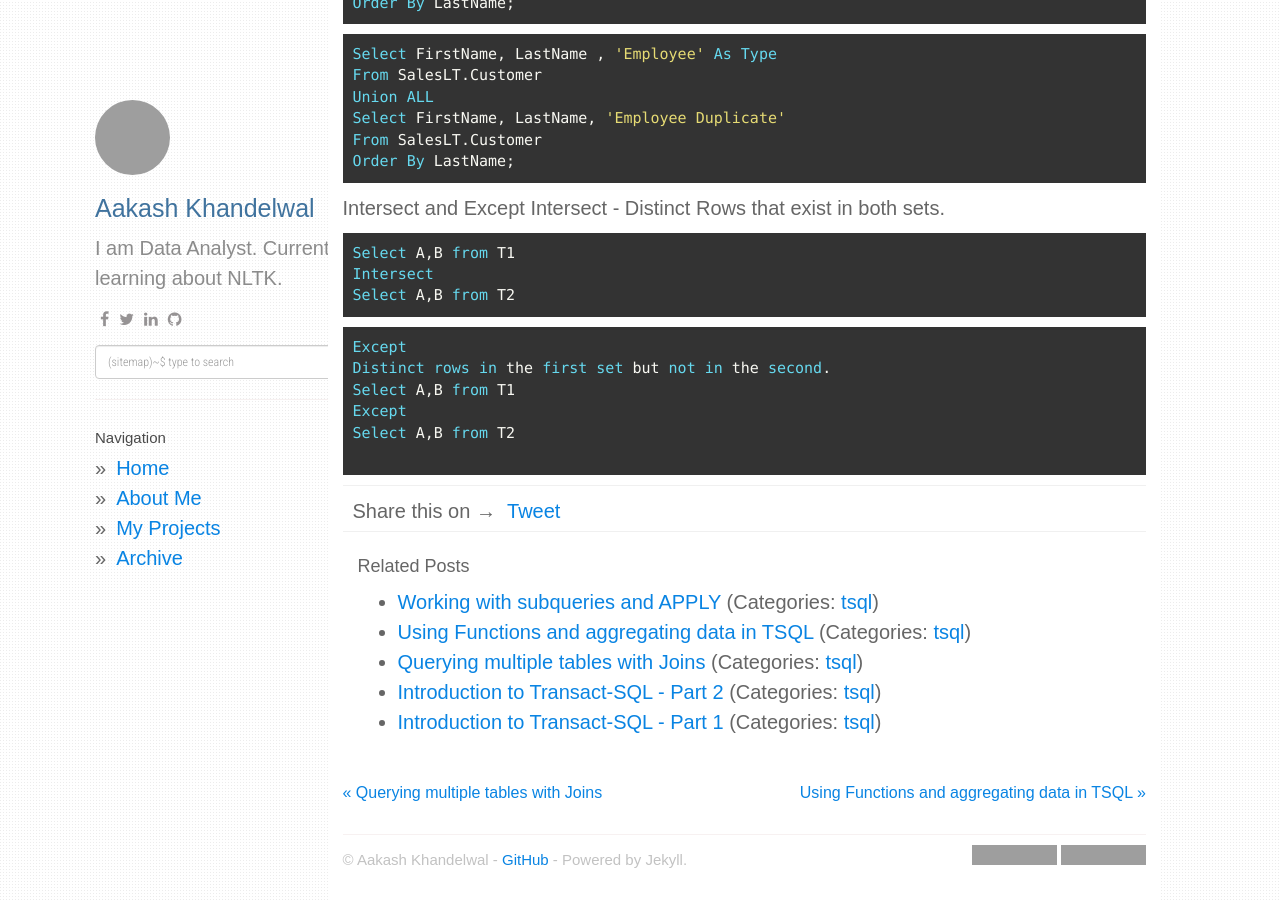
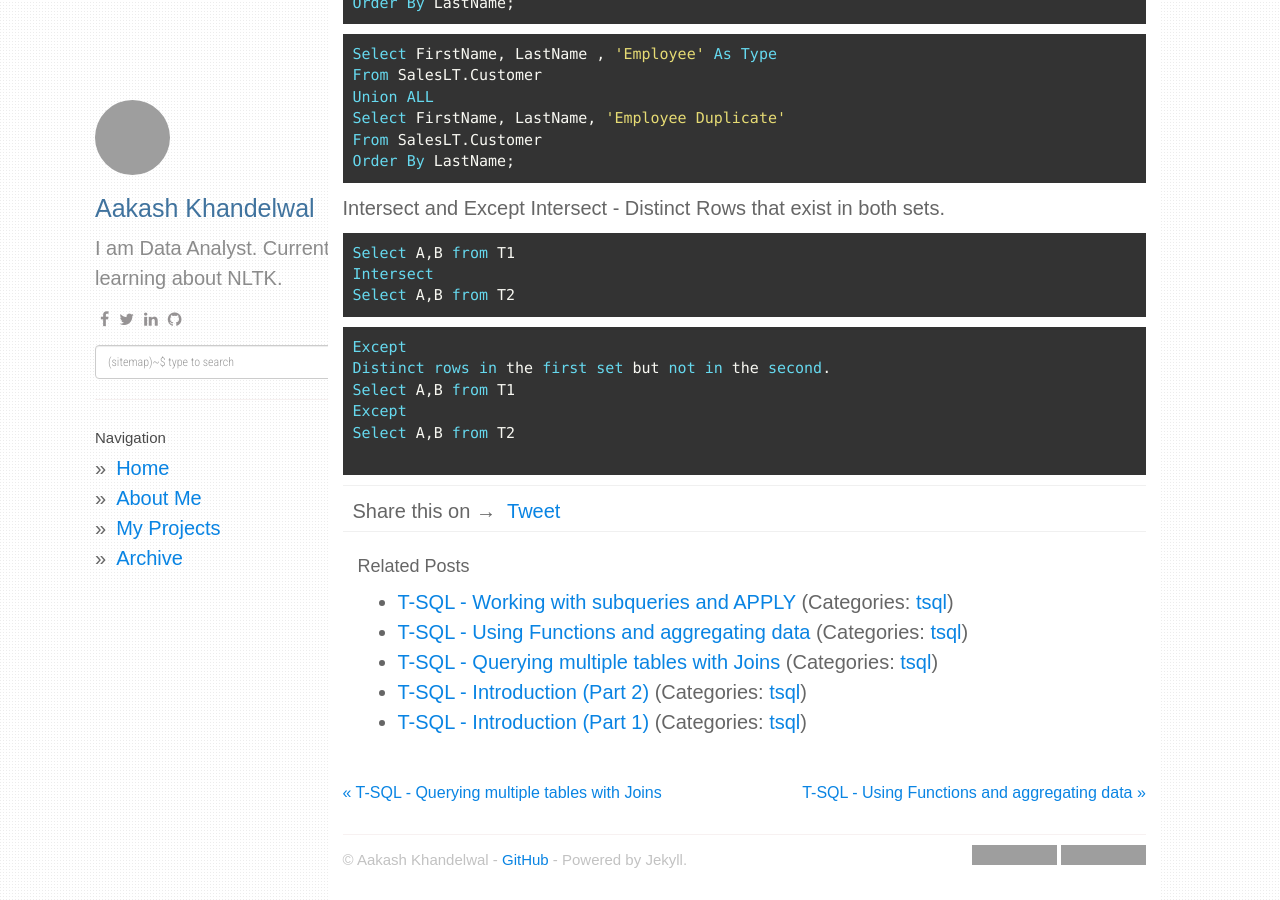
Before and after one commit to aakashkh/data-patterns, a Jekyll site: the page built from _posts/tsql/2019-3-08-TSQL-Set-Operations.md, in a window 1280 px wide and 900 px high, scrolled down 595 px, cut to the strip 0-900 px from the top of the window. Built offline with Jekyll 4.4.1, drawn with Linux system fonts in a browser that asks for light colours; nearby versions of some CDN libraries; comment, search, counter and statistics services are not loaded; some of the changed text lies outside the part shown; grey boxes are pictures that could not be loaded.

Commit message:
categoried TSQl posts

```diff
--- a/_posts/tsql/2019-3-06-Introduction-To-TSQL.md
+++ b/_posts/tsql/2019-3-06-TSQL-Introduction.md
@@ -1,6 +1,6 @@
 ---
 layout : post
-title : Introduction to Transact-SQL - Part 1
+title : T-SQL - Introduction (Part 1)
 categories: [tsql]
 tags: [tsql, select, sql, data, sql server, database, AdventureWorks, null, isnull, nullif, case, end, cast, convert, try_cast, select, datetime]
 ---
--- a/_posts/tsql/2019-3-07-Introduction-To-TSQL-2.md
+++ b/_posts/tsql/2019-3-07-TSQL-Introduction-2.md
@@ -1,6 +1,6 @@
 ---
 layout : post
-title : Introduction to Transact-SQL - Part 2
+title : T-SQL - Introduction (Part 2)
 categories: [tsql]
 tags: [tsql, select, sql, data, sql server, database, AdventureWorks, duplicates, sorting, paging, filter, like]
 ---
--- a/_posts/tsql/2019-3-08-Joins-In-TSQL.md
+++ b/_posts/tsql/2019-3-08-TSQL-Joins.md
@@ -1,6 +1,6 @@
 ---
 layout : post
-title : Querying multiple tables with Joins
+title : T-SQL - Querying multiple tables with Joins
 categories: [tsql]
 tags: [tsql,  sql, data, sql server, database, AdventureWorks, inner, left, right, full, self, cross, joins, join]
 ---
--- a/_posts/tsql/2019-3-08-Set-Operators-In-TSQL.md
+++ b/_posts/tsql/2019-3-08-TSQL-Set-Operations.md
@@ -1,6 +1,6 @@
 ---
 layout : post
-title : Querying multiple tables using Set Operators
+title : T-SQL - Querying multiple tables using Set Operators
 categories: [tsql]
 tags: [tsql,  sql, data, sql server, database, AdventureWorks, Union, Intersect, Except, Append]
 ---
--- a/_posts/tsql/2019-3-09-Functions-And-Aggregations-In-TSQL.md
+++ b/_posts/tsql/2019-3-09-TSQL-Functions-And-Aggregations.md
@@ -1,6 +1,6 @@
 ---
 layout : post
-title : Using Functions and aggregating data in TSQL
+title : T-SQL - Using Functions and aggregating data
 categories: [tsql]
 tags: [tsql,  sql, data, sql server, database, AdventureWorks, Functions, Logical, window, group by, groupby, aggregate, sum, rank, order]
 ---
--- a/_posts/tsql/2019-3-13-Working-With-Subqueries.md
+++ b/_posts/tsql/2019-3-13-TSQL-Subqueries.md
@@ -1,6 +1,6 @@
 ---
 layout : post
-title : Working with subqueries and APPLY
+title : T-SQL - Working with subqueries and APPLY
 categories: [tsql]
 tags: [tsql, sub-queries, nested sql, nested queries, apply, correlated queries, correlated, sql, data, sql server, database, AdventureWorks]
 ---
```
